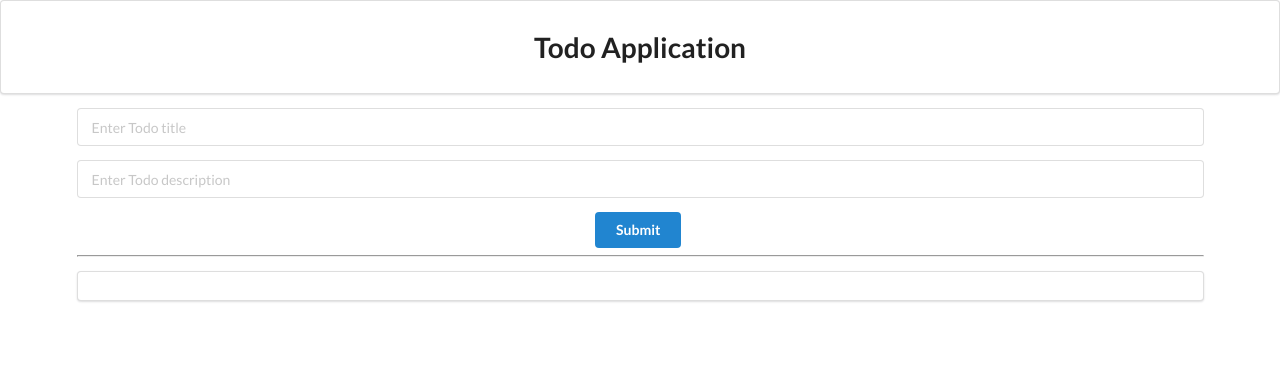
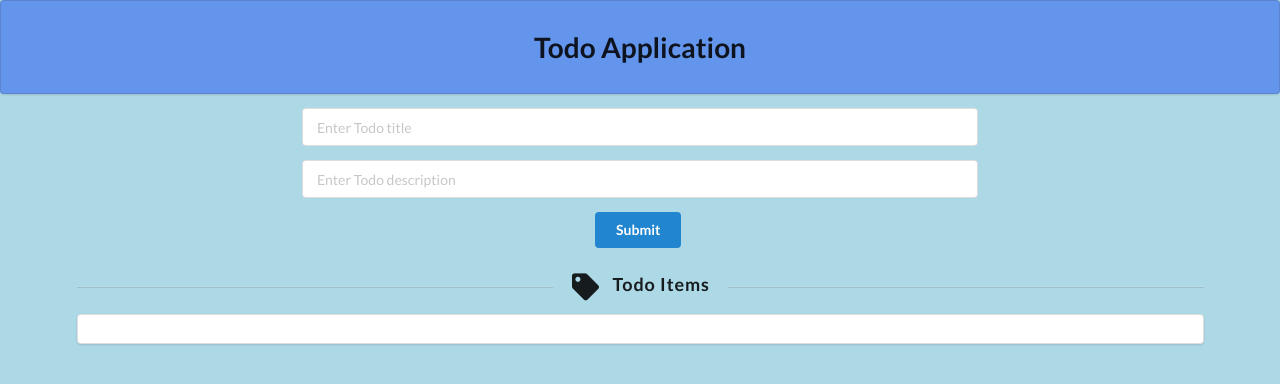
Before and after one commit to YousufQadri/React-Todo-App, a React (Create React App) app: page / in a window 1280 px wide. Shown: the top 384 px of the page. Built offline with nearby package versions, Linux system fonts and the light colour scheme.

Commit message:
Delete feature added

```diff
--- a/package.json
+++ b/package.json
@@ -3,9 +3,12 @@
   "version": "0.1.0",
   "private": true,
   "dependencies": {
+    "animate.css": "^3.7.2",
     "react": "^16.9.0",
     "react-dom": "^16.9.0",
-    "react-scripts": "3.1.1"
+    "react-scripts": "3.1.1",
+    "sweetalert2": "^8.15.3",
+    "sweetalert2-react-content": "^1.1.0"
   },
   "scripts": {
     "start": "react-scripts start",
--- a/public/index.html
+++ b/public/index.html
@@ -40,5 +40,6 @@
       To begin the development, run `npm start` or `yarn start`.
       To create a production bundle, use `npm run build` or `yarn build`.
     -->
+    <script src="https://cdn.jsdelivr.net/npm/sweetalert2@8"></script>
   </body>
 </html>
--- a/src/App.css
+++ b/src/App.css
@@ -1,3 +1,5 @@
 .App {
-  text-align: center;
+  /* text-align: center; */
+  background-color: LIGHTBLUE;
+  height: 100vh;
 }
--- a/src/components/CustomInput/CustomInput.js
+++ b/src/components/CustomInput/CustomInput.js
@@ -1,7 +1,7 @@
 import React from "react";
 
 const CustomInput = props => {
-  return <input {...props} />;
+  return <input {...props} style={{ maxWidth: "60%" }} />;
 };
 
 export default CustomInput;
--- a/src/screens/Main.css
+++ b/src/screens/Main.css
@@ -1,9 +1,6 @@
-.Main-header {
-  padding: 15px;
-  width: 100%;
-  font-size: 3em;
-  background-color: cornflowerblue;
-  color: whitesmoke;
+.header,
+.form {
+  text-align: center;
 }
 
 .Main-form {
@@ -14,5 +11,5 @@
   flex-direction: column;
   justify-content: center;
   align-items: center;
-  /* text-align: center;  */
+  text-align: center;
 }
--- a/src/screens/Main.js
+++ b/src/screens/Main.js
@@ -1,6 +1,10 @@
 import React, { Component } from "react";
 import "./Main.css";
 import CustomInput from "../components/CustomInput/CustomInput";
+import Swal from "sweetalert2";
+import withReactContent from "sweetalert2-react-content";
+
+const MySwal = withReactContent(Swal);
 
 class Main extends Component {
   state = {
@@ -14,18 +18,50 @@ class Main extends Component {
 
     const { title, description, todos } = this.state;
 
-    const todoObj = { title, description };
+    if (!title && !description) {
+      MySwal.fire({
+        type: "error",
+        title: "Please fill both fields"
+      });
+    } else if (title.length <= 2 || description <= 2) {
+      MySwal.fire({
+        type: "error",
+        title: "Title must consist of more than 2 words"
+      });
+    } else {
+      const todoObj = { title, description };
+      todos.push(todoObj);
+      this.setState({ todos, title: "", description: "" });
+      Swal.fire({
+        title: "Successfully addedd!",
+        text: "Todo List updated",
+        type: "success",
+        showConfirmButton: false,
+        timer: 1500
+      });
+    }
+  };
 
-    todos.push(todoObj);
-    this.setState(todos);
+  onTodoDelete = index => {
+    const { todos } = this.state;
+    todos.splice(index, 1);
+    this.setState({ todos });
+  };
+
+  onTodoEdit = (val, i) => {
+    console.log(val);
+    this.setState({ title: val.title, description: val.description });
   };
 
   render() {
-    console.log(this.state.todos);
-
     return (
       <React.Fragment>
-        <h1 className="ui segment header">Todo Application</h1>
+        <h1
+          className="ui segment header"
+          style={{ backgroundColor: "cornflowerblue" }}
+        >
+          Todo Application
+        </h1>
         <div className="ui container">
           <form className="ui form" onSubmit={this.onFormSubmit}>
             <div className="field">
@@ -48,17 +84,36 @@ class Main extends Component {
               <CustomInput type="submit" className="ui button primary" />
             </div>
           </form>
-          <hr />
+
+          <div className="ui horizontal divider header">
+            <i className="tag icon" />
+            Todo Items
+          </div>
 
           <div className="ui segment">
-            <ul className="ui list bulleted">
+            <ul className="ui relaxed divided list">
               {this.state.todos.map((value, index) => (
-                <li key={index}>
-                  <label>Title</label>
-                  {value.title}
-                  <label>Description</label>
-                  {value.description}
-                </li>
+                <div className="item" key={index}>
+                  <i className="large history middle aligned icon" />
+                  <div className="content">
+                    <h3 className="">{value.title}</h3>
+                    <div className="description">{value.description}</div>
+                    <span style={{ float: "right" }}>
+                      <CustomInput
+                        type="button"
+                        value="Edit"
+                        className="ui button positive right"
+                        onClick={() => this.onTodoEdit(value, index)}
+                      />
+                      <CustomInput
+                        type="button"
+                        value="Delete"
+                        className="ui button negative right"
+                        onClick={() => this.onTodoDelete(index)}
+                      />
+                    </span>
+                  </div>
+                </div>
               ))}
             </ul>
           </div>
@@ -69,3 +124,11 @@ class Main extends Component {
 }
 
 export default Main;
+
+// <li key={index}>
+//   <label>Title</label>
+//   {value.title}
+//   <br />
+//   <label>Description</label>
+//   {value.description}
+// </li>
```
Also changed, not shown: 1 other file (tests, documents, lock files or other folders).
